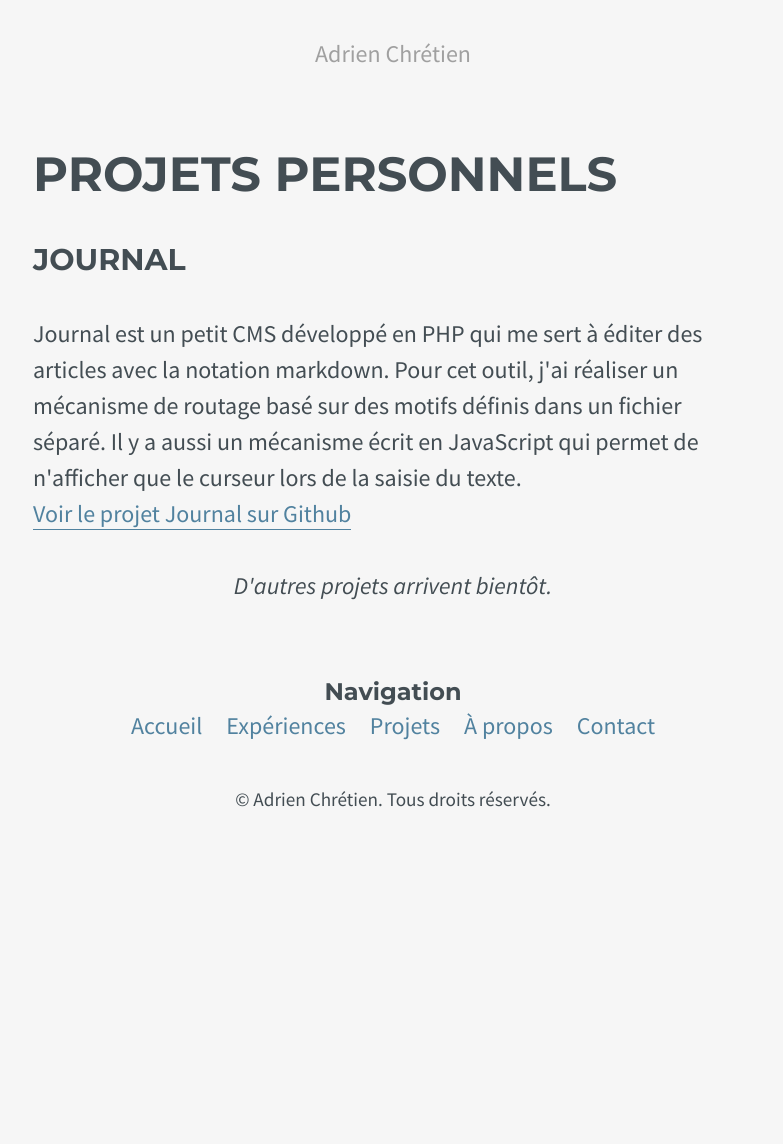
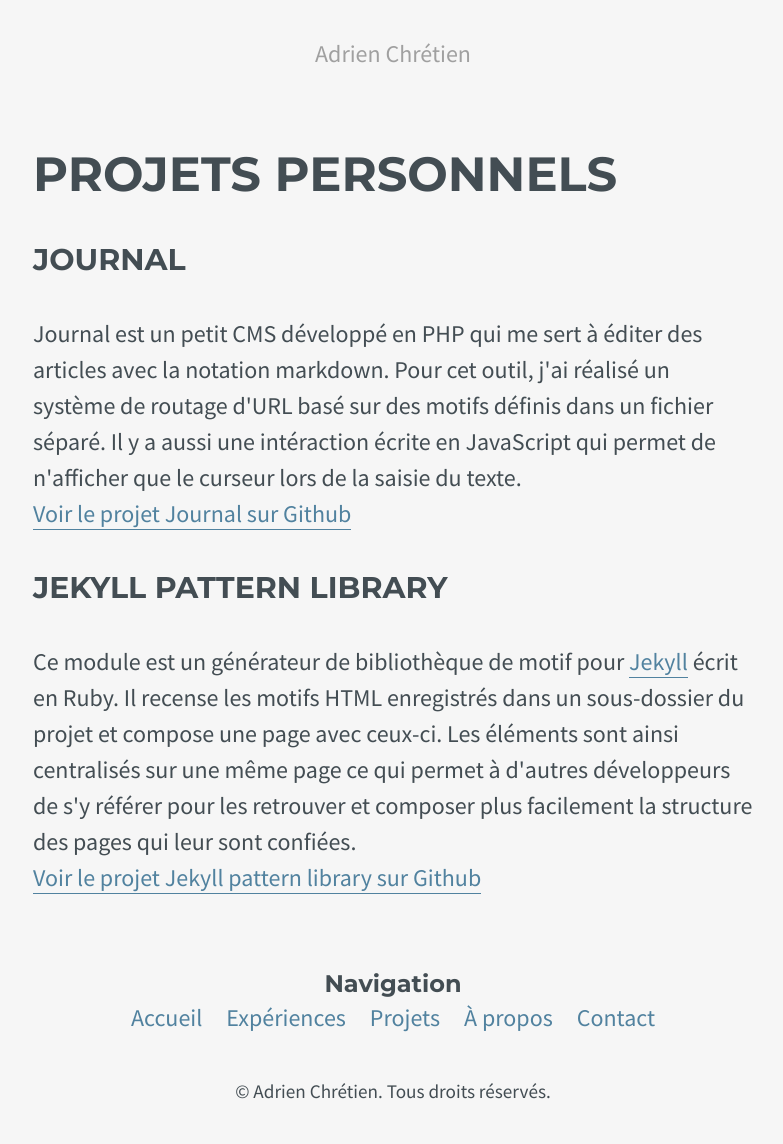
Before and after one commit to adrienchretien/adrienchretien.fr, a Jekyll site: the page built from projets.html, in a window 1280 px wide. Shown: the whole page, without its empty margins (247-1030 px from the left). Built offline with Jekyll 4.4.1, drawn with Linux system fonts in a browser that asks for light colours; Markdown is read by kramdown in place of the engine named in the settings; before the commit the page ends 900 px from its top, so only the background shows below that.

Commit message:
Add pattern library to projects list

```diff
--- a/a-propos.html
+++ b/a-propos.html
@@ -3,6 +3,6 @@ layout: default
 meta: Profil d'Adrien Chrétien.
 title: À propos
 ---
-<p>Mon intérêt pour la création de sites web a débuté vers la fin du collège. C'est à cette période que j'ai appris le HTML et le CSS. Puis j'ai mis en place mon blog et m'amusais à modifier les thèmes qui me plaisaient pour animer mon blog sur les jeux de Xbox. A partir de 2008, j'ai préparé mon DUT SRC à l'IUT de Laval ce qui m'a permis d'acquérir de bonnes bases en programmation. L'année suivante, en parallèle avec ma dernière année d'études, j'ai été développeur web pour une start-up. Après l'obtention de ma licence professionnelle en 2011, j'ai eu l'occasion de travailler pour <a href="http://www.ici-conciergeries.com" rel="nofollow">ICI-Conciergeries</a> et <a href="http://www.applicius.fr/" rel="nofollow">Applicius</a>.</p>
+<p>Mon intérêt pour la création de sites web a débuté vers la fin du collège. C'est à cette période que j'ai appris le HTML et le CSS. Puis j'ai mis en place mon blog et m'amusais à modifier les thèmes qui me plaisaient pour animer mon blog sur les jeux de Xbox. À partir de 2008, j'ai préparé mon DUT SRC à l'IUT de Laval ce qui m'a permis d'acquérir de bonnes bases en programmation. L'année suivante, en parallèle avec ma dernière année d'études, j'ai été développeur web pour une start-up. Après l'obtention de ma licence professionnelle en 2011, j'ai eu l'occasion de travailler pour <a href="http://www.ici-conciergeries.com" rel="nofollow">ICI-Conciergeries</a> et <a href="http://www.applicius.fr/" rel="nofollow">Applicius</a>.</p>
 <p>Aujourd'hui je suis à la recherche d'une agence web au sein de laquelle je mettrai à profit mon savoir-faire en intégration et en développement.</p>
 <p class="text-center"><a href="/telechargements/CV_AdrienChretien.pdf" download>Télécharger mon CV</a></p>
--- a/projets.html
+++ b/projets.html
@@ -5,8 +5,13 @@ title: Projets personnels
 ---
 <h2>Journal</h2>
 <p>
-  Journal est un petit CMS développé en PHP qui me sert à éditer des articles avec la notation markdown. Pour cet outil, j'ai réaliser un mécanisme de routage basé sur des motifs définis dans un fichier séparé. Il y a aussi un mécanisme écrit en JavaScript qui permet de n'afficher que le curseur lors de la saisie du texte.
+  Journal est un petit CMS développé en PHP qui me sert à éditer des articles avec la notation markdown. Pour cet outil, j'ai réalisé un système de routage d'URL basé sur des motifs définis dans un fichier séparé. Il y a aussi une intéraction écrite en JavaScript qui permet de n'afficher que le curseur lors de la saisie du texte.
   <br>
   <a href="//github.com/Neol/php-journal">Voir le projet Journal sur Github</a>
 </p>
-<p class="text-center"><em>D'autres projets arrivent bientôt.</em></p>
+<h2>Jekyll pattern library</h2>
+<p>
+  Ce module est un générateur de bibliothèque de motif pour <a href="//jekyllrb.com">Jekyll</a> écrit en Ruby. Il recense les motifs HTML enregistrés dans un sous-dossier du projet et compose une page avec ceux-ci. Les éléments sont ainsi centralisés sur une même page ce qui permet à d'autres développeurs de s'y référer pour les retrouver et composer plus facilement la structure des pages qui leur sont confiées.
+  <br>
+  <a href="//github.com/Neol/jekyll-pattern-library">Voir le projet Jekyll pattern library sur Github</a>
+</p>
```
